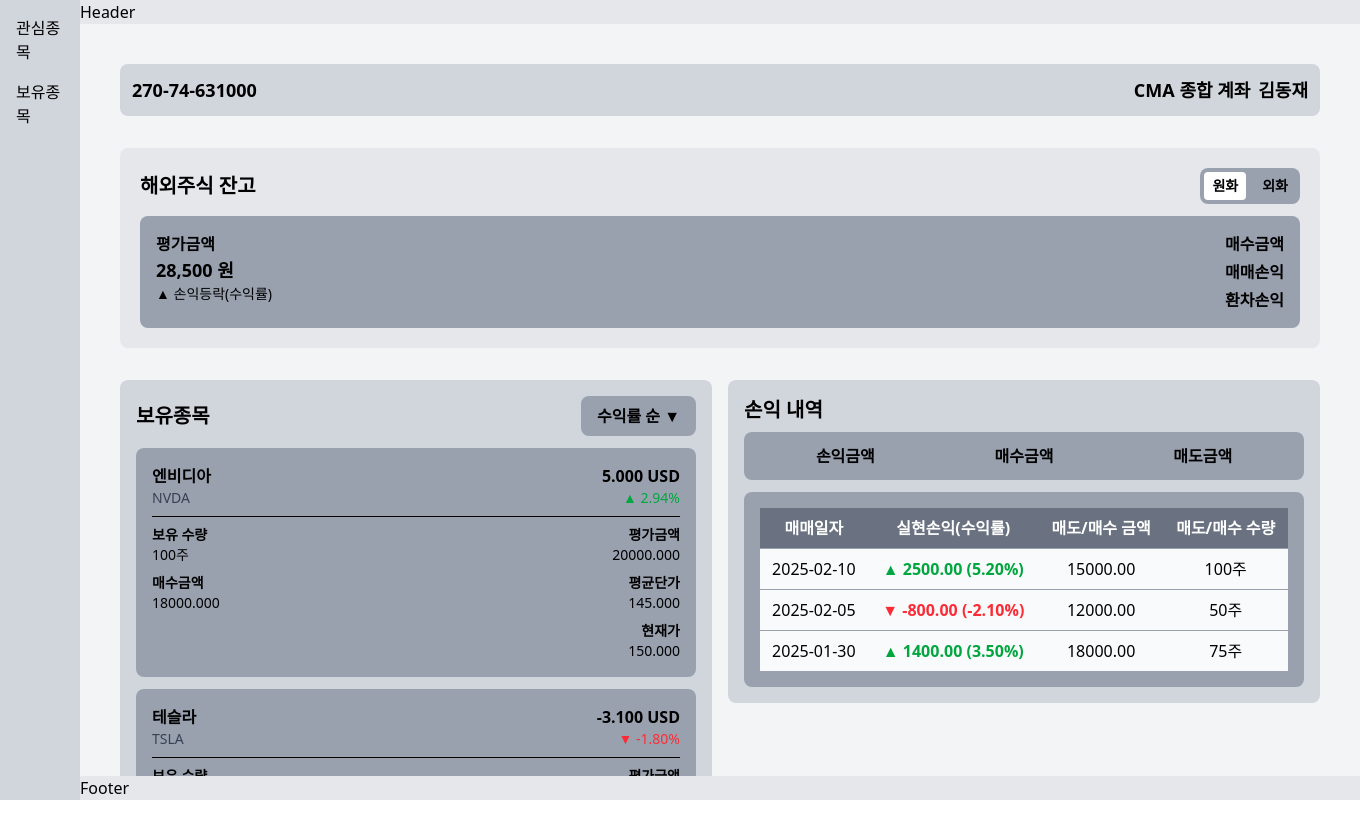
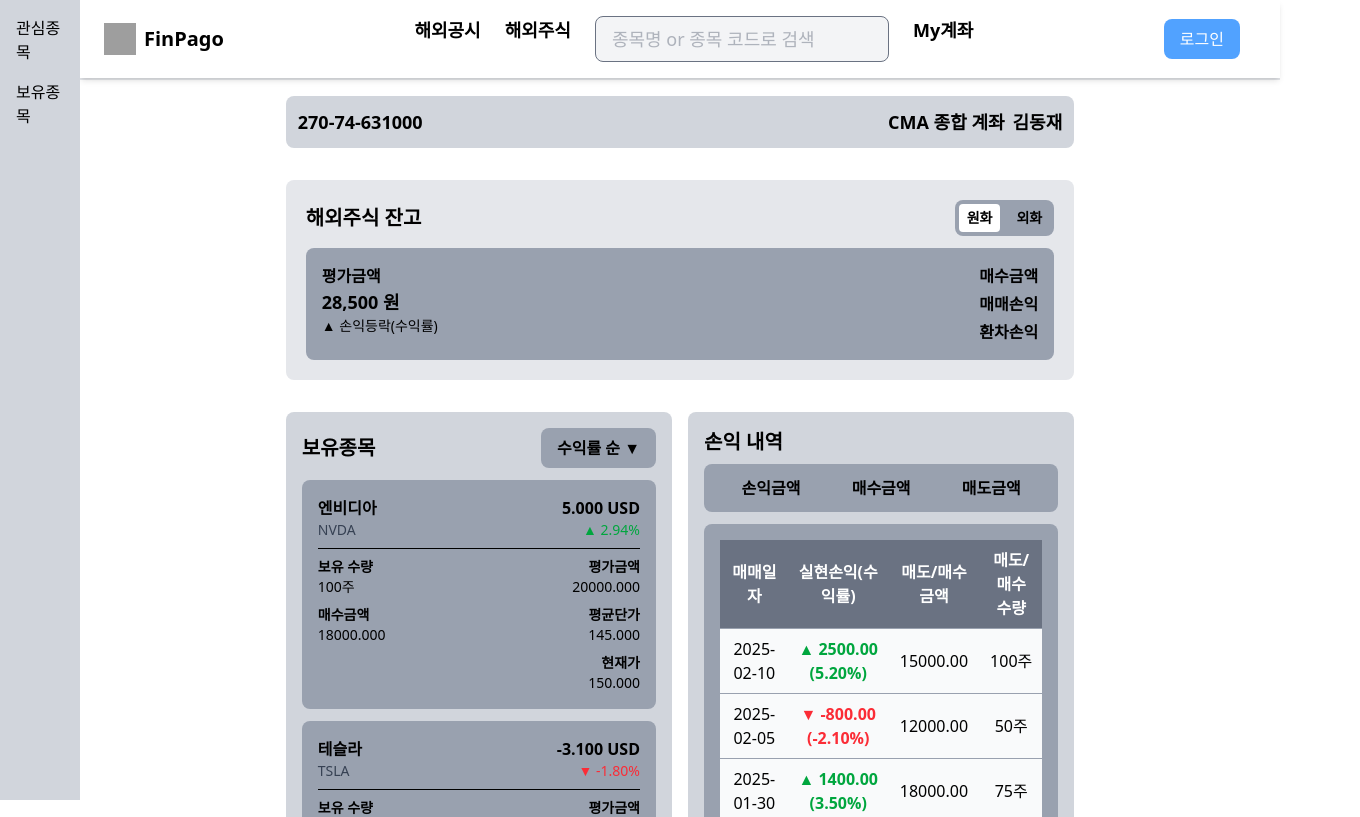
Before and after one commit to Pda-Final-Project/frontend, a React (Vite) app: page /my_page in a window 1280 px wide. Shown: the top 817 px of the page, 1360 px wide, since content can reach past the window. Built offline with nearby package versions, Linux system fonts and the light colour scheme; grey boxes are pictures that could not be loaded; what igniteui-react-charts would draw is missing.

Commit message:
P3-46(#14) feature/중간저장

```diff
--- a/src/components/common/AlarmModal.jsx
+++ b/src/components/common/AlarmModal.jsx
@@ -1,5 +1,42 @@
 import React from "react";
+import { timeAgo } from "../../utils/timeAgo";
 
-export default function AlarmModal() {
-  return <div>AlarmModal</div>;
-}
+const AlarmModal = ({ alarms = [], onClose }) => { // 기본값 추가
+  return (
+    <div className="fixed top-0 right-0 m-4 w-96 bg-white shadow-lg rounded-lg border p-4">
+      <div className="flex justify-between items-center border-b pb-2 mb-2">
+        <h2 className="text-lg font-semibold">알림</h2>
+        <button onClick={onClose} className="text-gray-500 hover:text-black">✕</button>
+      </div>
+      <div className="space-y-4">
+        {alarms.length > 0 ? (
+          alarms.map((alarm, index) => (
+            <div key={index} className="bg-blue-50 p-4 rounded-lg">
+              {alarm.type === "trade" ? (
+                <div>
+                  <p className="font-bold">[해외주식 매수 주문 체결]</p>
+                  <p className="text-gray-700 text-sm">{timeAgo(alarm.time)} 전</p>
+                  <p>종목명 <span className="font-semibold">{alarm.stockName}</span></p>
+                  <p>주문 수량 <span className="font-semibold">{alarm.orderQty}주</span></p>
+                  <p>체결 수량 <span className="font-semibold">{alarm.filledQty}주</span></p>
+                  <p>체결 가격 <span className="font-semibold">{alarm.price.toFixed(3)} USD</span></p>
+                </div>
+              ) : (
+                <div>
+                  <p className="font-bold">New 공시 알림</p>
+                  <p className="text-gray-700 text-sm">{timeAgo(alarm.time)} 전</p>
+                  <p>{alarm.message}</p>
+                  <button className="mt-2 bg-blue-500 text-white px-4 py-2 rounded-lg">공시 보러가기</button>
+                </div>
+              )}
+            </div>
+          ))
+        ) : (
+          <p className="text-gray-500">알림이 없습니다.</p>
+        )}
+      </div>
+    </div>
+  );
+};
+
+export default AlarmModal;
--- a/src/components/layout/Header.jsx
+++ b/src/components/layout/Header.jsx
@@ -1,5 +1,37 @@
 import React from "react";
 
-export default function Header() {
-  return <div>Header</div>;
-}
+const Header = () => {
+  return (
+    <header className="flex items-center justify-between px-6 py-4 shadow-md bg-white">
+      {/* 로고 */}
+      <div className="flex items-center space-x-2">
+        <img src="/logo.png" alt="FinPago Logo" className="w-8 h-8" />
+        <h1 className="text-xl font-bold">FinPago</h1>
+      </div>
+
+      {/* 네비게이션 */}
+      <nav className="flex space-x-6 text-lg">
+        <a href="#" className="font-bold hover:text-blue-500">해외공시</a>
+        <a href="#" className="font-bold hover:text-blue-500">해외주식</a>
+        <input
+          type="text"
+          placeholder="종목명 or 종목 코드로 검색"
+          className="px-4 py-2 rounded-lg border bg-gray-100 text-gray-500 focus:outline-none focus:ring-2 focus:ring-blue-500"
+        />
+        <a href="#" className="font-bold hover:text-blue-500">My계좌</a>
+      </nav>
+
+      {/* 로그인 & 알림 */}
+      <div className="flex items-center space-x-4">
+        <button className="bg-blue-400 text-white px-4 py-2 rounded-lg hover:bg-yellow-600">
+          로그인
+        </button>
+        <button className="text-gray-500 hover:text-black">
+          <i className="fas fa-bell text-2xl"></i>
+        </button>
+      </div>
+    </header>
+  );
+};
+
+export default Header;
--- a/src/components/layout/Layout.jsx
+++ b/src/components/layout/Layout.jsx
@@ -5,29 +5,28 @@ import Footer from "./Footer";
 
 export default function Layout() {
   return (
-    <div className="flex h-screen w-full">
-      {/* 사이드바 - 왼쪽에 고정 */}
-      <aside className="h-full top-0">
-        <Sidebar />
-      </aside>
-
+    <div className="flex min-h-screen w-full overflow-x-hidden">
       {/* 메인 컨텐츠 영역 */}
-      <div className="relative left-20 flex flex-col flex-grow">
+      <div className="flex flex-col flex-grow ml-20 relative">
         {/* 헤더 */}
-        <header className="bg-gray-200">
+        <header className="bg-gray-200 fixed top-0 left-20 right-0 z-1 h-20">
           <Header />
         </header>
 
         {/* 메인 콘텐츠 */}
-        <main className="flex-grow bg-gray-100 p-6 overflow-y-auto">
+        <main className="flex flex-grow min-h-screen pt-20 items-center justify-center ">
           <Outlet />
         </main>
 
         {/* 푸터 */}
-        <footer className="bg-gray-200">
+        <footer className="bg-gray-200 h-20">
           <Footer />
         </footer>
       </div>
+      {/* 사이드바 - 왼쪽에 고정 */}
+      <aside className="h-screen w-20 fixed left-0 top-0 bg-gray-800 z-10">
+        <Sidebar />
+      </aside>
     </div>
   );
 }
--- a/src/pages/LandingPage/index.jsx
+++ b/src/pages/LandingPage/index.jsx
@@ -1,11 +1,30 @@
-import React from "react";
+import React, { useState } from "react";
 import Disclosures from "./components/Disclosures";
 import News from "./components/News";
 import Stocks from "./components/Stocks";
 
-export default function index() {
+import AlarmModal from "../../components/common/AlarmModal"; // 임시
+
+export default function Index() {
+  const [showModal, setShowModal] = useState(false);
+  const [alarms, setAlarms] = useState([]); // 기본 알람 상태 추가
+
   return (
     <div>
+      <button
+        onClick={() => setShowModal(true)}
+        className="bg-blue-500 text-white px-4 py-2 rounded-lg"
+      >
+        알람 보기
+      </button>
+
+      {showModal && (
+        <div className="fixed inset-0 flex items-center justify-center bg-black bg-opacity-50">
+          <AlarmModal alarms={alarms} onClose={() => setShowModal(false)} />
+          {/* alarms prop 전달 */}
+        </div>
+      )}
+
       {/** 실시간 공시 정보 */}
       <div>
         <Disclosures />
```
